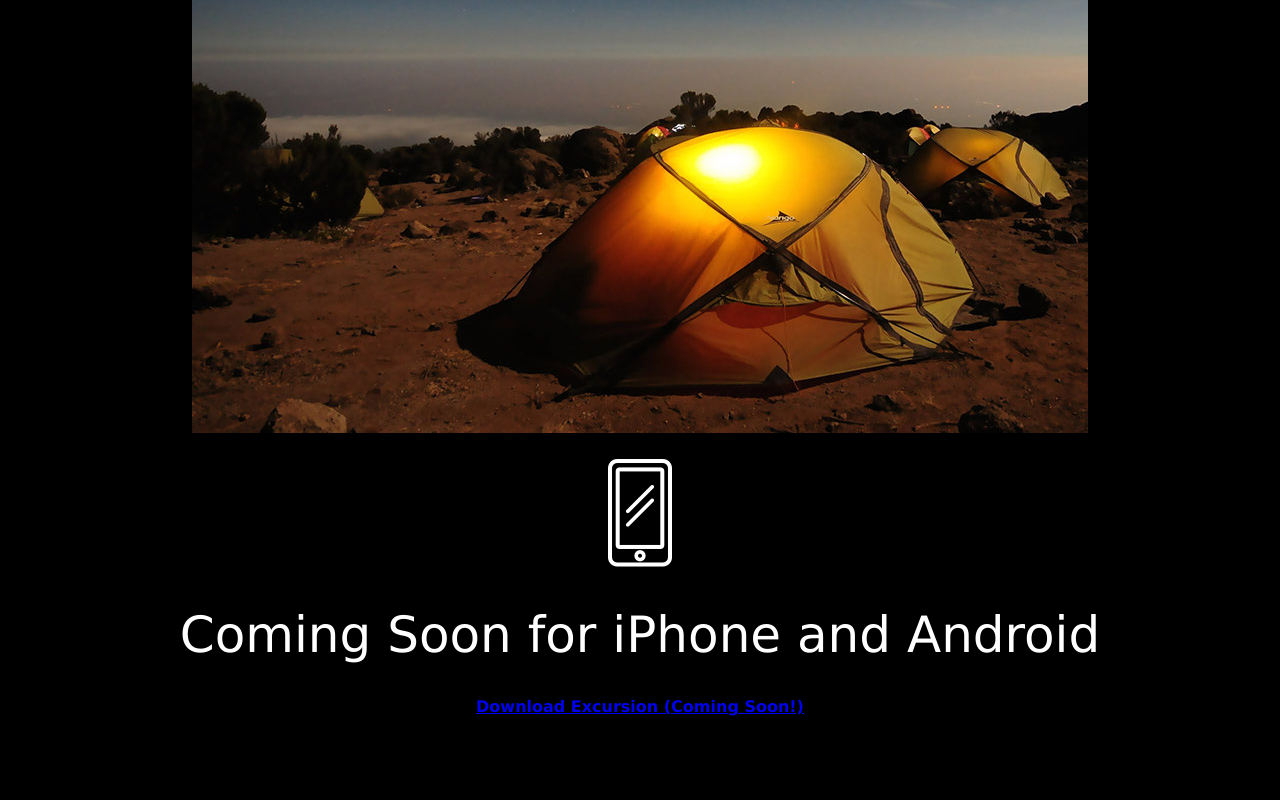
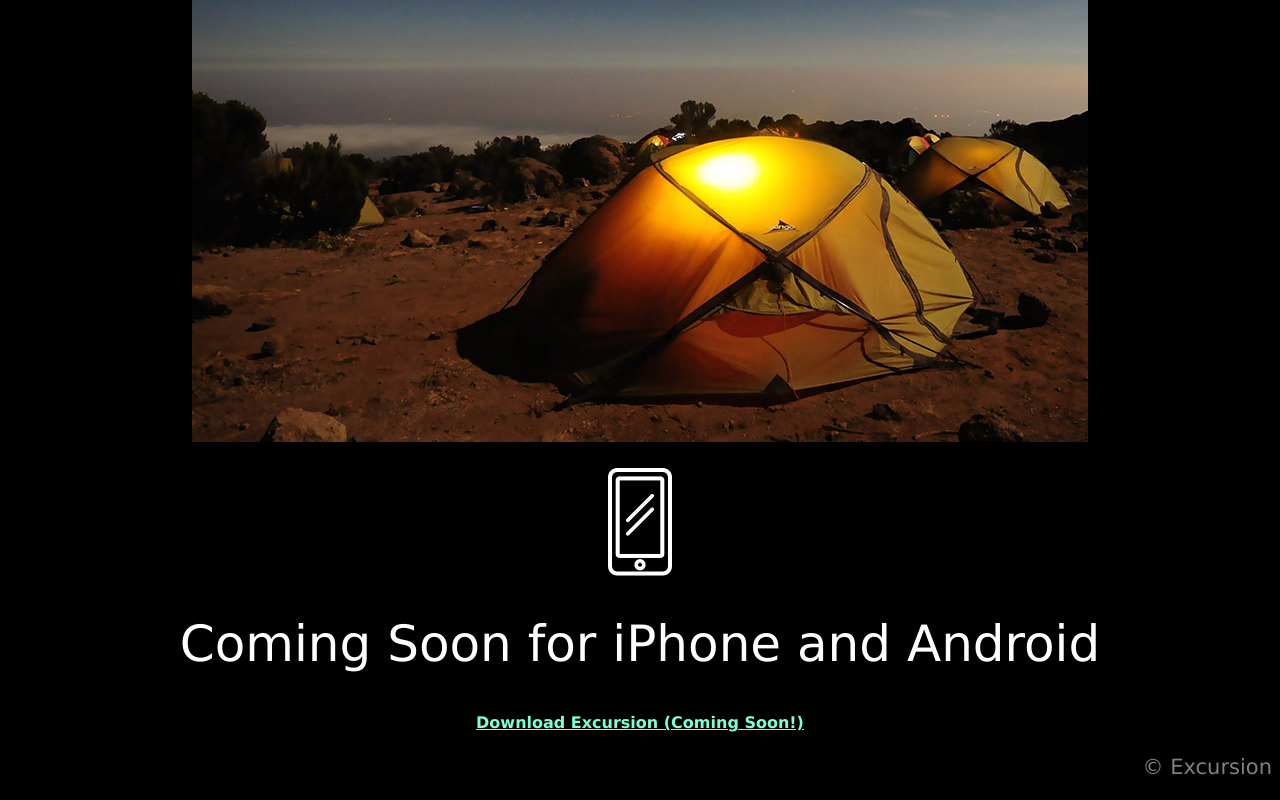
Before and after one commit to jbschillo/excursion, a plain HTML site: page index.html in a window 1280 px wide. Shown: the part 584-1384 px from the top of the page. Before the commit the page ends 1313 px from the top, so only its background shows below. Drawn offline with Linux system fonts and the light colour scheme.

Commit message:
Added final touches

```diff
--- a/index.html
+++ b/index.html
@@ -17,6 +17,7 @@
       <p><img src="./Resources/images/phone.png"></p>
       <h1>Coming Soon for iPhone and Android</h1>
       <h2><a href = "#">Download Excursion (Coming Soon!)</a></h2>
+      <p class = "footer">© Excursion</p>
   </body>
 
 </html>
--- a/resources/css/style.css
+++ b/resources/css/style.css
@@ -15,7 +15,12 @@ p {
   color: gray;
 }
 
-h2 {
+a {
   color: aquamarine;
   font-size: 16px;
 }
+
+.footer {
+  text-align: right;
+  color: gray;
+}
```
